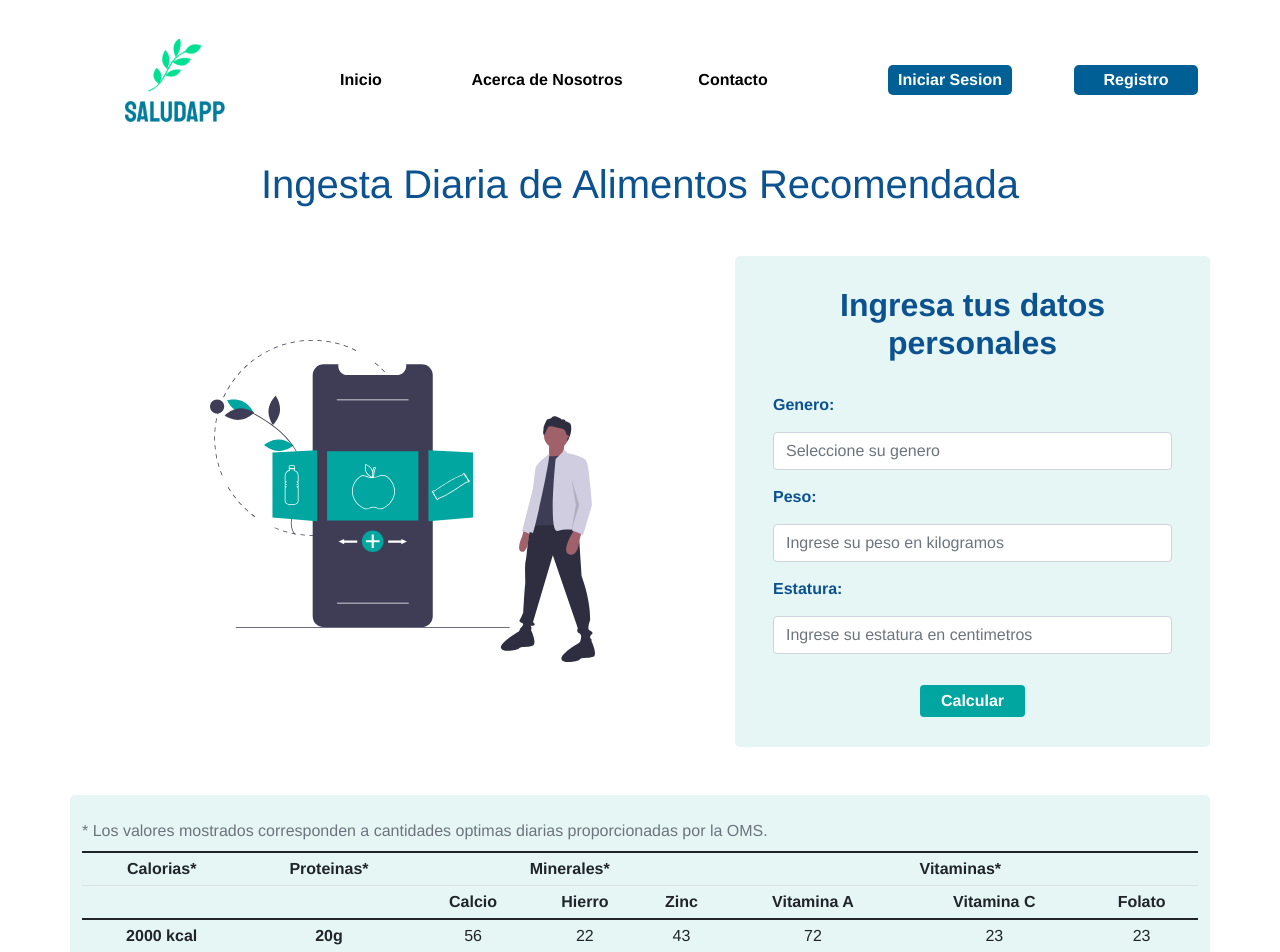
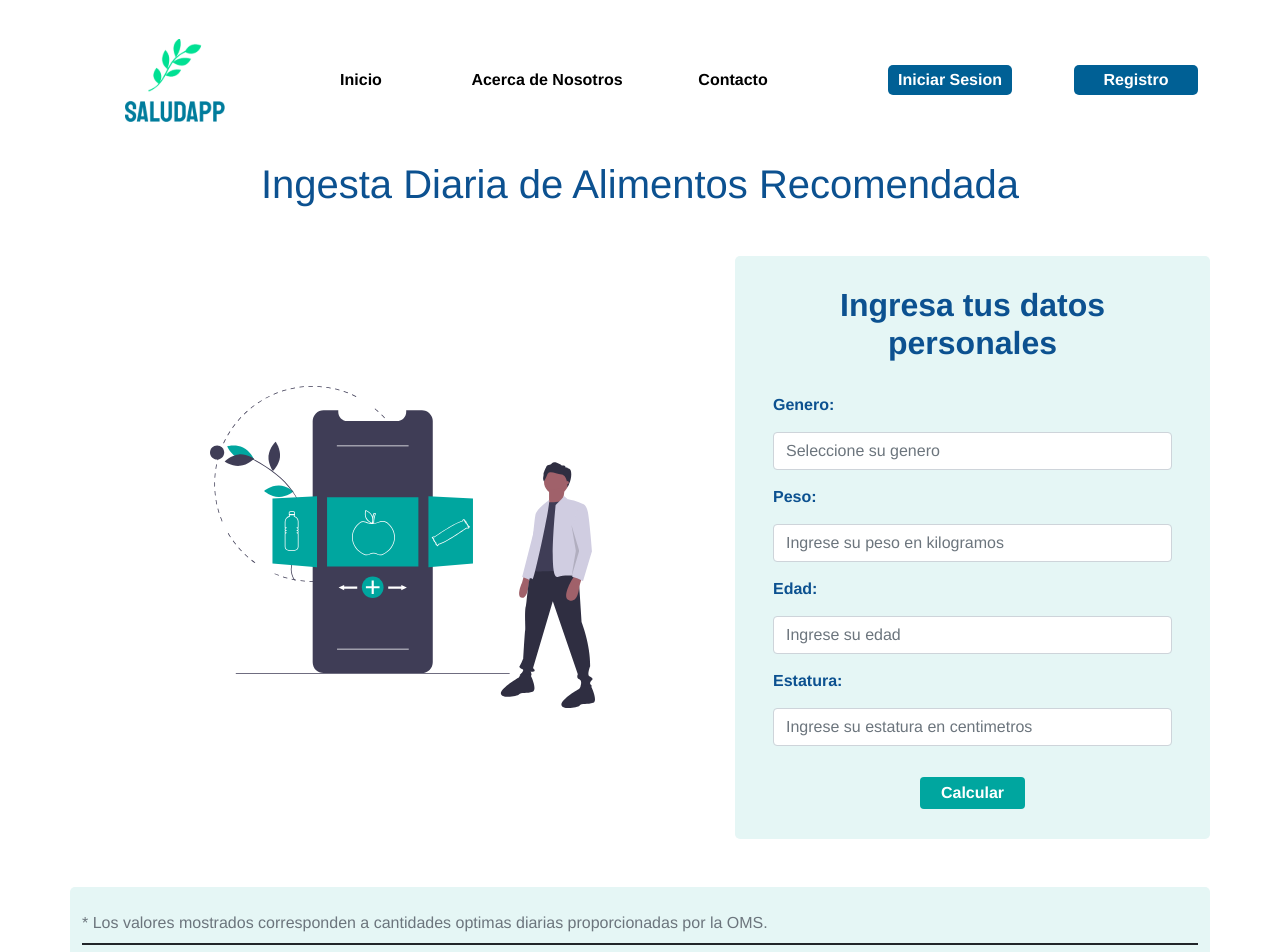
Before and after one commit to Hackaton-2022/hackaton-salud-y-bienestar, a Vue app: page /nutrientes in a window 1280 px wide. Shown: the top 952 px of the page. Built offline with nearby package versions, Linux system fonts and the light colour scheme; the HTML template or start-up script is replaced by a standard one.

Commit message:
funcionalidad ingestas v1

```diff
--- a/src/components/section/ingestaNutrientes/IngestaNutrientesComponent.vue
+++ b/src/components/section/ingestaNutrientes/IngestaNutrientesComponent.vue
@@ -8,17 +8,13 @@
         fluid
       ></b-img>
     </div>
-		<div class="col-sm-12 col-md-5  formulario">
-			<form
-				@submit.prevent=""
-				autocomplete="off"
-			>
-				<h2 class="row align-self-start form-title">Ingresa tus datos personales</h2>
+    <div class="col-sm-12 col-md-5 formulario">
+      <form @submit.prevent="" autocomplete="off">
+        <h2 class="row align-self-start form-title">
+          Ingresa tus datos personales
+        </h2>
         <div class="row align-items-start form-group">
-					<label
-						for="genero"
-						class="row"
-					>Genero:</label>
+          <label for="genero" class="row">Genero:</label>
           <b-form-input
             placeholder="Seleccione su genero"
             list="genero-list"
@@ -26,18 +22,14 @@
             v-model="genero"
           ></b-form-input>
           <datalist id="genero-list">
-						<option
-							v-for="genero in generos"
-							:key="genero"
-						>{{ genero }}</option>
+            <option v-for="genero in generos" :key="genero">
+              {{ genero }}
+            </option>
           </datalist>
         </div>
 
         <div class="row align-items-start form-group">
-					<label
-						for="peso"
-						class="row"
-					>Peso:</label>
+          <label for="peso" class="row">Peso:</label>
           <b-form-input
             placeholder="Ingrese su peso en kilogramos"
             type="number"
@@ -47,10 +39,17 @@
         </div>
 
         <div class="row align-items-start form-group">
-					<label
-						for="estatura"
-						class="row align-self-start"
-					>Estatura:</label>
+          <label for="peso" class="row">Edad:</label>
+          <b-form-input
+            placeholder="Ingrese su edad"
+            type="number"
+            id="edad"
+            v-model="edad"
+          ></b-form-input>
+        </div>
+
+        <div class="row align-items-start form-group">
+          <label for="estatura" class="row align-self-start">Estatura:</label>
           <b-form-input
             placeholder="Ingrese su estatura en centimetros"
             type="number"
@@ -60,35 +59,33 @@
         </div>
 
         <input
+          v-on:click="ingresarValores"
           type="submit"
           value="Calcular"
           class="btn mt-3"
-				>
-
+        />
       </form>
     </div>
 
     <div class="col-12 mt-5 pt-3 pb-3 indice">
       <div>
-				<b-table-simple
-					hover
-					small
-					caption-top
-					responsive
-				>
-					<caption>* Los valores mostrados corresponden a cantidades optimas diarias proporcionadas por la OMS.</caption>
+        <b-table-simple hover small caption-top responsive>
+          <caption>
+            * Los valores mostrados corresponden a cantidades optimas diarias
+            proporcionadas por la OMS.
+          </caption>
           <colgroup>
-						<col>
-						<col>
+            <col />
+            <col />
           </colgroup>
           <colgroup>
-						<col>
-						<col>
-						<col>
+            <col />
+            <col />
+            <col />
           </colgroup>
           <colgroup>
-						<col>
-						<col>
+            <col />
+            <col />
           </colgroup>
           <b-thead head-variant="dark">
             <b-tr>
@@ -110,14 +107,14 @@
           </b-thead>
           <b-tbody>
             <b-tr>
-							<b-th>2000 kcal</b-th>
-							<b-th>20g</b-th>
-							<b-td>56</b-td>
-							<b-td>22</b-td>
-							<b-td>43</b-td>
-							<b-td>72</b-td>
-							<b-td>23</b-td>
-							<b-td>23</b-td>
+              <b-th>{{valores.calorias}} kcal</b-th>
+              <b-th>{{valores.proteinas}}g</b-th>
+              <b-td>{{valores.calcio}}</b-td>
+              <b-td>{{valores.hierro}}</b-td>
+              <b-td>{{valores.zinc}}</b-td>
+              <b-td>{{valores.vitaminaA}}</b-td>
+              <b-td>{{valores.vitaminaC}}</b-td>
+              <b-td>{{valores.folato}}</b-td>
             </b-tr>
           </b-tbody>
         </b-table-simple>
@@ -130,14 +127,39 @@
 export default {
   data() {
     return {
-				genero: '',
+      genero: "",
       peso: null,
       estatura: null,
-				generos: ['Masculino', 'Femenino']
-			}
-		}
+	  edad: null,
+      generos: ["Masculino", "Femenino"],
+      valores: {
+        calorias: 0,
+        proteinas: 0,
+        calcio: 0,
+        hierro: 0,
+        zinc: 0,
+        vitaminaA: 0,
+        vitaminaC: 0,
+        folato: 0,
+      },
+    };
+  },
 
-	}
+  methods: {
+    ingresarValores() {
+
+		this.valores.calorias = 2500
+		this.valores.proteinas = 100
+		this.valores.calcio = 2.5
+		this.valores.hierro = 18
+		this.valores.zinc = 11
+		this.valores.vitaminaA = 900
+		this.valores.vitaminaC = 80
+		this.valores.folato = 1000
+
+	},
+  },
+};
 </script>
 
 <style scoped>
```
Also changed, not shown: src/views/dietas.vue (added), 1 other file (tests, documents, lock files or other folders). Lines whose indentation alone changed are shown as unchanged.
